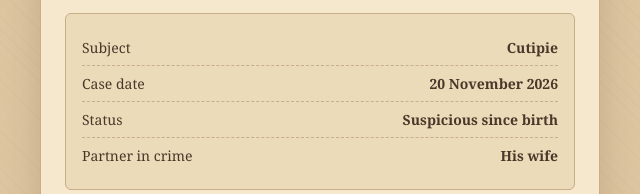
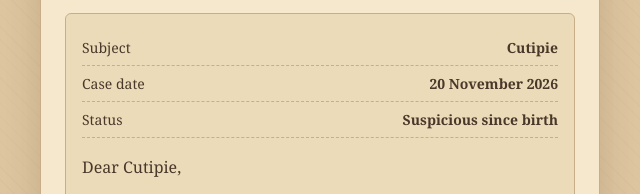
Before and after one commit to vrundapatel33/cutipie-birthday, a plain HTML site: page index.html in a window 1280 px wide. Shown: the part 551-745 px from the top of the page, without its empty margins (320-960 px from the left). Drawn offline with Linux system fonts and the light colour scheme.

Commit message:
Update_last index.html

```diff
--- a/index.html
+++ b/index.html
@@ -459,11 +459,11 @@ DEPARTMENT OF UNNECESSARY INVESTIGATIONS
     <span>Status</span>
     <strong>Suspicious since birth</strong>
   </div>
-  <div class="detail">
+  <!-- <div class="detail">
     <span>Partner in crime</span>
     <strong>His wife</strong>
   </div>
-</div>
+</div> -->
 
 <p>Dear Cutipie,</p>
 
```
